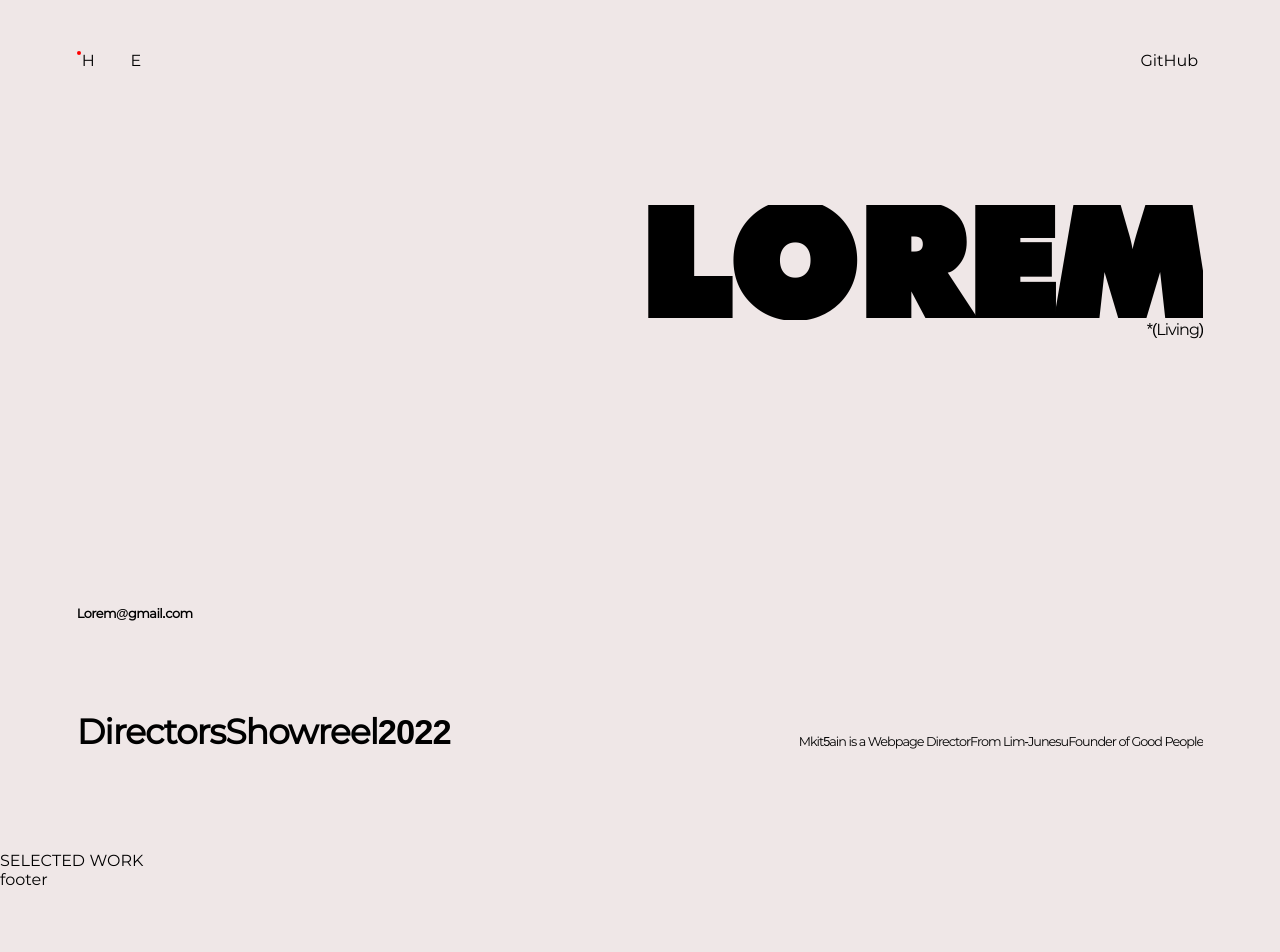
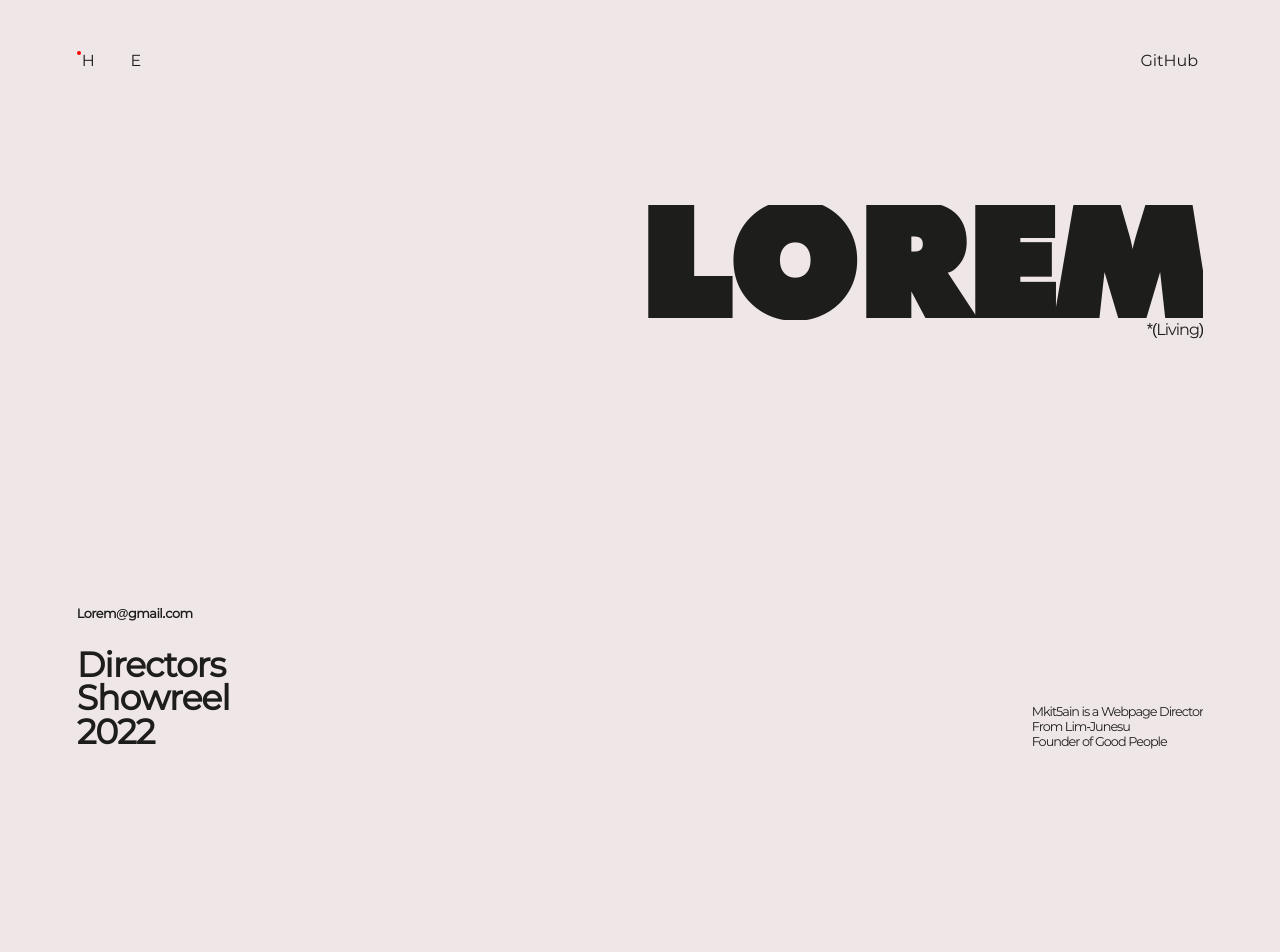
Before and after one commit to mkit-5ain/Vue-folio, a Vue app in the folder frontend/: page / in a window 1280 px wide. Shown: the top 952 px of the page. Before the commit the page ends 889 px from the top, so only its background shows below. Built offline with nearby package versions, Linux system fonts and the light colour scheme; the HTML template or start-up script is replaced by a standard one.

Commit message:
[update] layout modify, layout add, component modiy

```diff
--- a/frontend/src/assets/sass/layout.scss
+++ b/frontend/src/assets/sass/layout.scss
@@ -0,0 +1,13 @@
+#container { padding: 12vw 6vw;
+    .title { position: relative; font-weight: bold;
+        &:after {
+            content: '';
+            position: absolute;
+            bottom: -5px;
+            left: 0px;
+            width: 20px;
+            height: 1px;
+            background: #111;
+        }
+    }
+}
--- a/frontend/src/assets/sass/reset.scss
+++ b/frontend/src/assets/sass/reset.scss
@@ -1,6 +1,7 @@
 body,a, * { cursor: none!important; }
 body {
     font-family: $font;
+    color: $black-color;
     &::-webkit-scrollbar {
         display: none;
     }
@@ -10,6 +11,6 @@ ul,li,ol { list-style: none; }
 textarea { padding: 0px; resize: none; }
 img { vertical-align: top; }
 table th { font-weight: normal; }
-a { color: inherit; text-decoration: auto; }
+a { color: $black-color; text-decoration: auto; }
 i { font-style: normal; }
 button { background: none; border: 0px; padding: 0px; margin: 0px; }
--- a/frontend/src/assets/sass/style.scss
+++ b/frontend/src/assets/sass/style.scss
@@ -14,7 +14,7 @@
 	src: local('font'),
 	url('./assets/font/Montserrat-Black.woff2') format('woff2'),
 	url('./assets/font/Montserrat-Black.woff') format('woff');
-	unicode-range: U+0041-005A, U+0061-007A;
+	unicode-range: U+0041-005A, U+0061-007A, U+0030-0039;
 	font-display: fallback;
 }
 
@@ -24,7 +24,7 @@
 	src: local('font'),
 	url('./assets/font/Montserrat-ExtraBold.woff2') format('woff2'),
 	url('./assets/font/Montserrat-ExtraBold.woff') format('woff');
-	unicode-range: U+0041-005A, U+0061-007A;
+	unicode-range: U+0041-005A, U+0061-007A, U+0030-0039;
 	font-display: fallback;
 }
 
@@ -34,7 +34,7 @@
 	src: local('font'),
 	url('./assets/font/AppleSDGothicNeoB.woff2') format('woff2'),
 	url('./assets/font/AppleSDGothicNeoB.woff') format('woff');
-	unicode-range: U+0041-005A, U+0061-007A;
+	unicode-range: U+0041-005A, U+0061-007A, U+0030-0039;
 	font-display: fallback;
 }
 
@@ -44,17 +44,17 @@
 	src: local('font'),
 	url('./assets/font/Montserrat-Medium.woff2') format('woff2'),
 	url('./assets/font/Montserrat-Medium.woff') format('woff');
-	unicode-range: U+0041-005A, U+0061-007A;
+	unicode-range: U+0041-005A, U+0061-007A, U+0030-0039;
 	font-display: fallback;
 }
 
 @font-face {
 	font-family: 'font';
-	font-weight: '300';
+	font-weight: '400';
 	src: local('font'),
 	url('./assets/font/Montserrat-Regular.woff2') format('woff2'),
 	url('./assets/font/Montserrat-Regular.woff') format('woff');
-	unicode-range: U+0041-005A, U+0061-007A;
+	unicode-range: U+0041-005A, U+0061-007A, U+0030-0039;
 	font-display: fallback;
 }
 /* kor font */
@@ -100,7 +100,7 @@
 
 @font-face {
 	font-family: 'font';
-	font-weight: '300';
+	font-weight: '400';
 	src: local('font'),
 	url('./assets/font/AppleSDGothicNeoL.woff2') format('woff2'),
 	url('./assets/font/AppleSDGothicNeoL.woff') format('woff');
@@ -141,3 +141,25 @@ body { background: $bg-color;}
     opacity: 0;
 	transition: transform 0.1s;
 }
+
+.next__line {
+	span { display: block; }
+}
+.hover { position: relative;
+	&:hover {
+		&:after { transform: scaleX(1); }
+	}
+	&:after {
+		content: '';
+		position: absolute;
+		bottom: -5px;
+		left: 0px;
+		z-index: 10;
+		width: 100%;
+		border-bottom: 1px solid #111;
+		transition: .5s ease;
+		transform: scaleX(0);
+		transform-origin: center center;
+
+	}
+}
```
